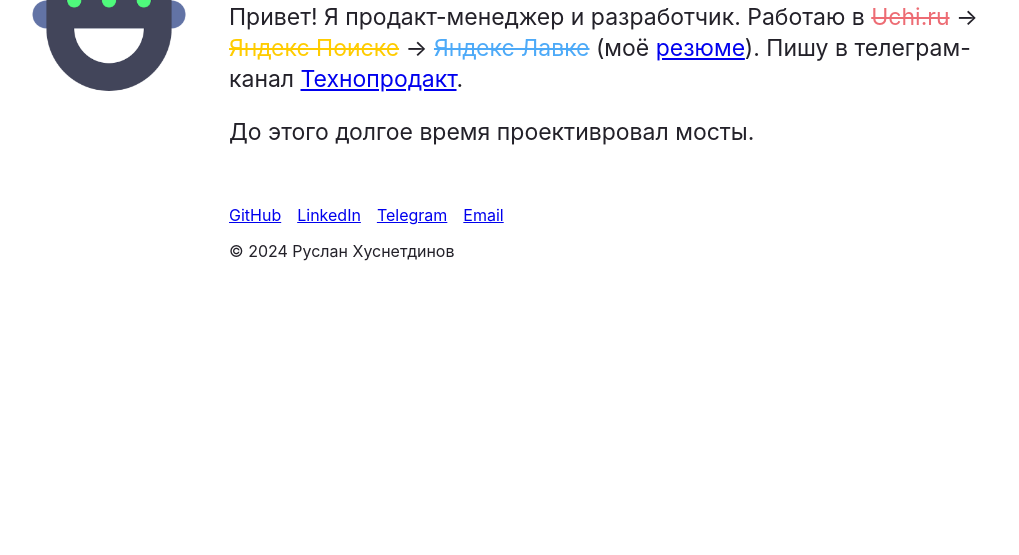
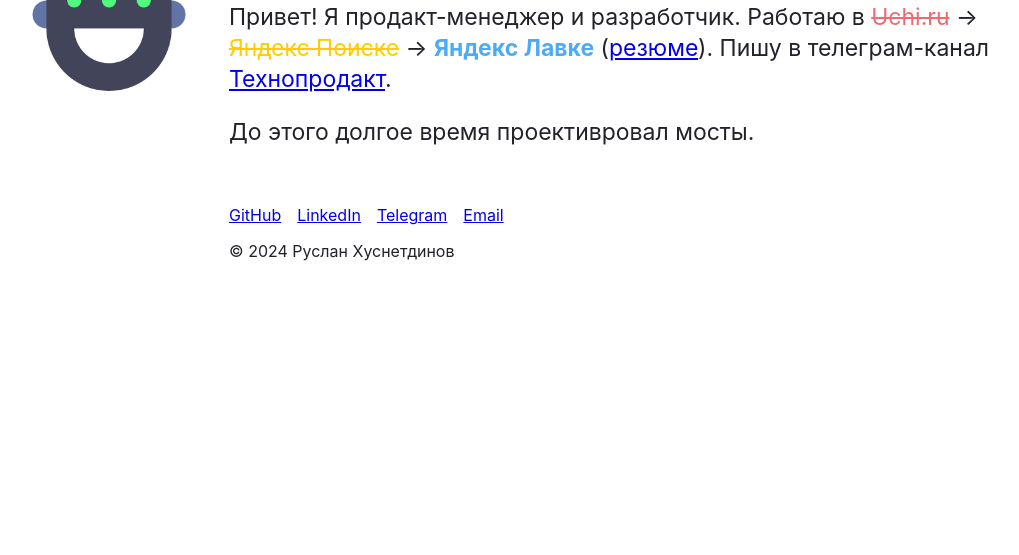
Before and after one commit to ruslanxdev/ruslanxdev.github.io, a Gatsby site: page / in a window 1280 px wide. Shown: the part 245-800 px from the top of the page, without its empty margins (11-1030 px from the left). Built offline with nearby package versions, Linux system fonts and the light colour scheme; Gatsby itself is replaced by a stand-in of ours; some packages are replaced by stand-ins of ours.

Commit message:
Update index.js

```diff
--- a/src/pages/index.js
+++ b/src/pages/index.js
@@ -9,7 +9,7 @@ const Page = () => {
     <Layout title="Руслан Хуснетдинов" isHome={true}>
       <blockquote>
         <p>
-          Привет! Я продакт-менеджер и разработчик. Работаю в&nbsp;<s style={({color: '#ed6c74'})}>Uchi.ru</s> → <s style={({color: '#ffcc00'})}>Яндекс Поиске</s> → <s style={({color: '#4daaf8'})}>Яндекс Лавке</s> (моё <Link to='/cv'>резюме</Link>).
+          Привет! Я продакт-менеджер и разработчик. Работаю в&nbsp;<s style={({color: '#ed6c74'})}>Uchi.ru</s> → <s style={({color: '#ffcc00'})}>Яндекс Поиске</s> → <b style={({color: '#4daaf8'})}>Яндекс Лавке</b> (<Link to='/cv'>резюме</Link>).
           Пишу в&nbsp;телеграм-канал <Link to='https://t.me/ruslanxdev'>Технопродакт</Link>.</p>
         <p>До этого долгое время проективровал мосты.</p>
       </blockquote>
```
